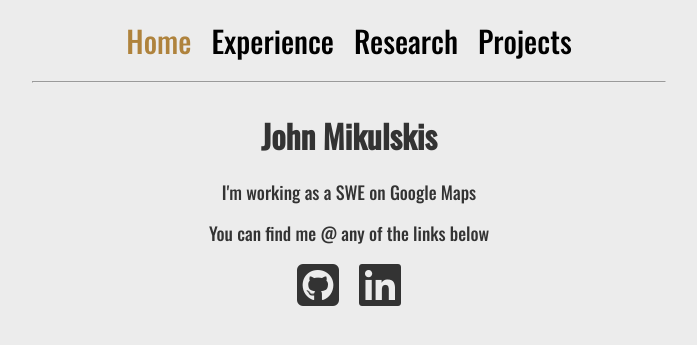
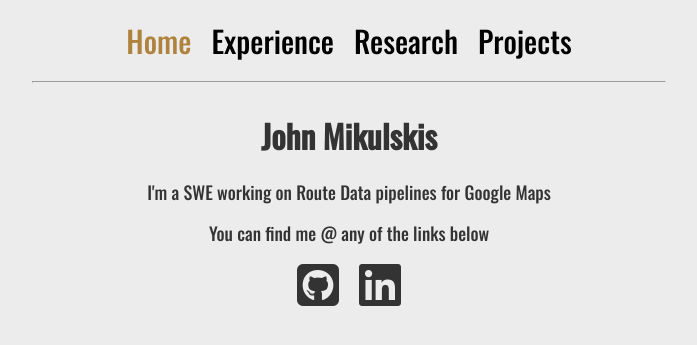
Before and after one commit to jkulskis/jkulskis.github.io, a Jekyll site: the page built from index.html, in a window 1280 px wide. Shown: the top 345 px of the page, without its empty margins (291-988 px from the left). Built offline with Jekyll 4.4.1, drawn with Linux system fonts in a browser that asks for light colours; nearby versions of some CDN libraries.

Commit message:
Add Route Data pipelines to home page

```diff
--- a/index.html
+++ b/index.html
@@ -4,7 +4,7 @@ title: Home
 ---
 <div class="container" id="about">
   <h1>John Mikulskis</h1>
-  <p>I'm working as a SWE on Google Maps</p>
+  <p>I'm a SWE working on Route Data pipelines for Google Maps</p>
   <p>You can find me @ any of the links below</p>
 </div>
 <div class="container" id="socials">
```
